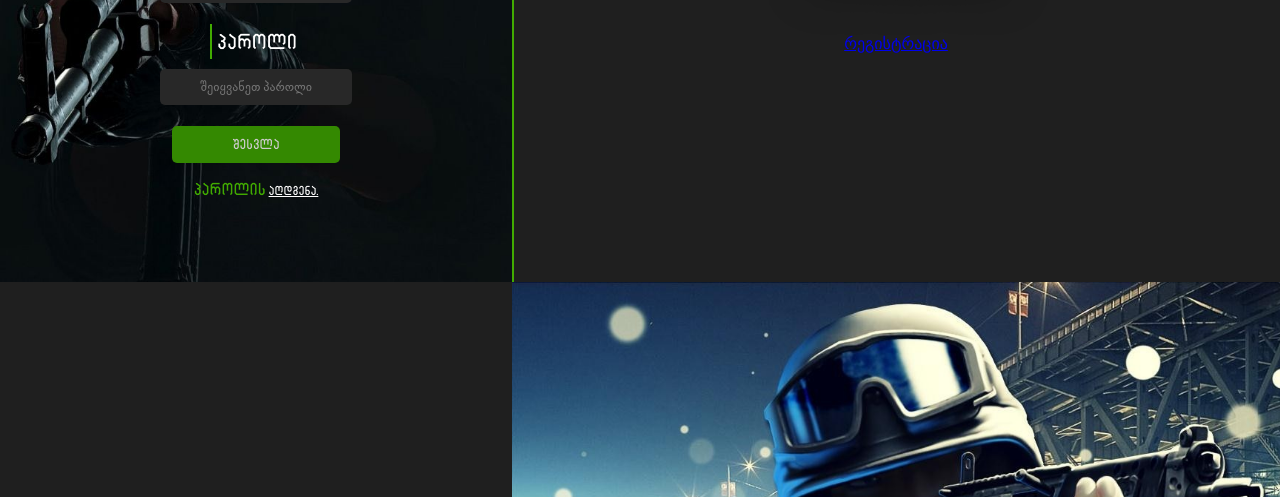
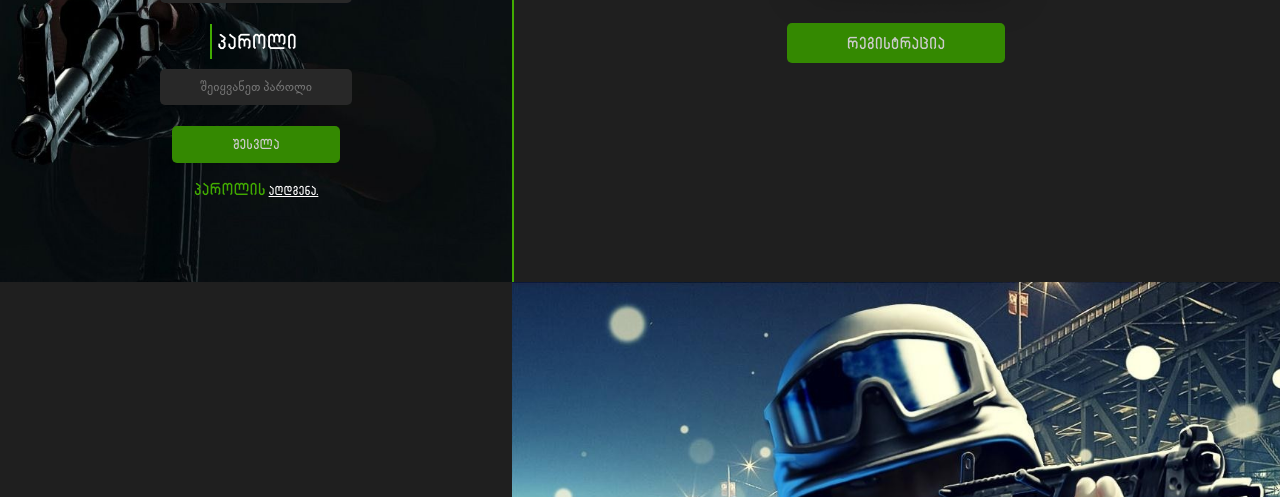
Before and after one commit to MamasakhlisiDato/cs-bet.ge, a plain HTML site: page index.html in a window 1280 px wide. Shown: the part 518-1015 px from the top of the page. Drawn offline with nearby package versions, Linux system fonts and the light colour scheme.

Commit message:
Update style.css

```diff
--- a/css/style.css
+++ b/css/style.css
@@ -221,7 +221,7 @@ html{
     font-size: 20px;
     padding: 50px;
     color: #41AB01;
-    text-shadow: 11px 11px 50px rgb(0, 0, 0);
+
 }
 @media only screen and (max-width: 1074px) {
     .section2 .showcase {
@@ -390,3 +390,23 @@ html{
     height: 100vh;
     background: #1f1f1f;
 }
+
+
+.regbtn {
+    font-family: "ALK Rex Bold", sans-serif;
+    padding: 10px 60px;
+    color: #ffffff;
+    border: 0;
+    background-color: #41AB01;
+    border-radius: 5px;
+    transition: 0.3s;
+    cursor: pointer;
+    filter: brightness(80%);
+    text-decoration: none;
+}
+.regbtn:hover {
+    -webkit-box-shadow: 0px 0px 20px 0px rgba(0,0,0,0.75);
+    -moz-box-shadow: 0px 0px 20px 0px rgba(0,0,0,0.75);
+    box-shadow: 0px 0px 20px 0px rgba(0, 0, 0, 0.863);
+    filter: brightness(100%);
+}
```
